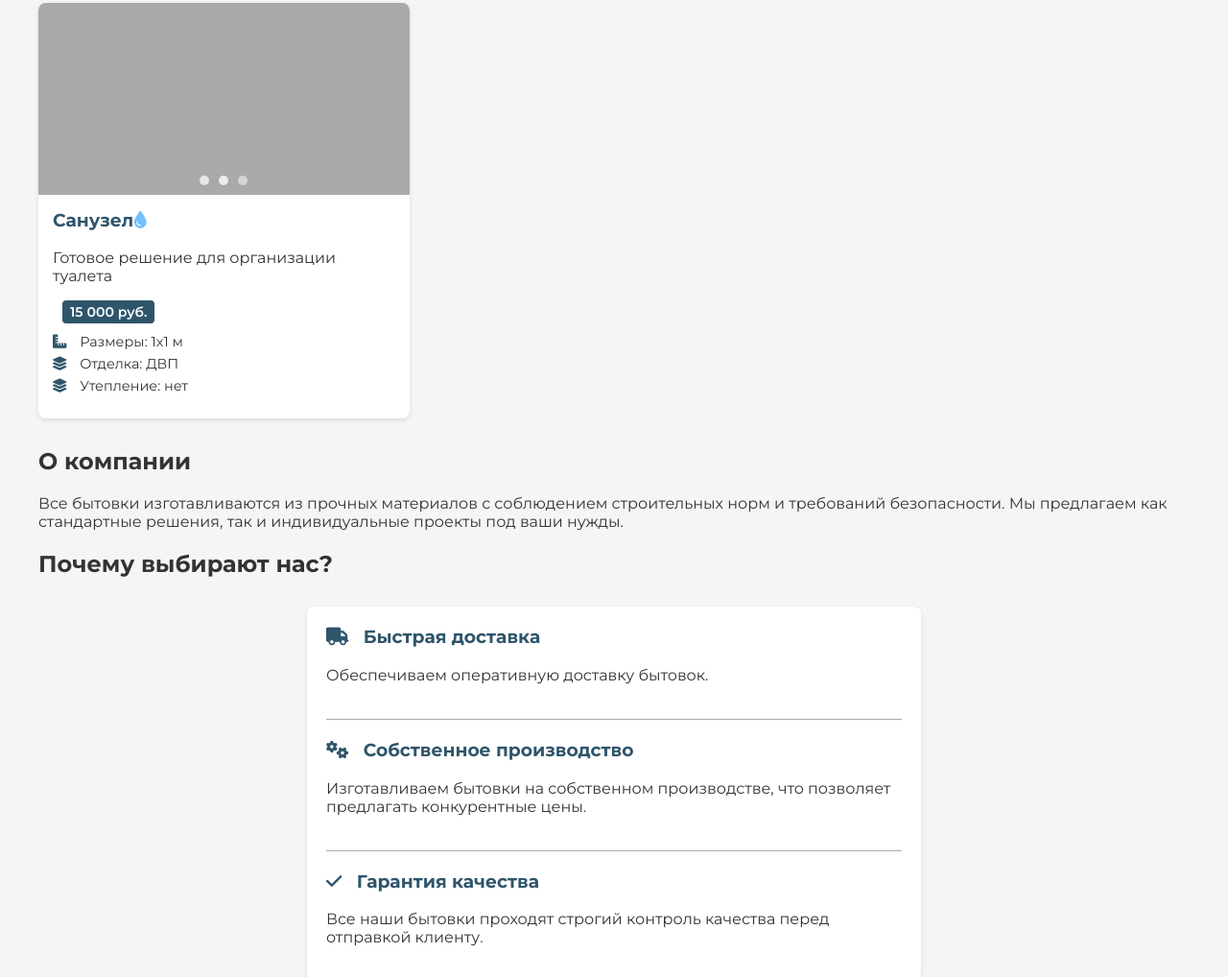
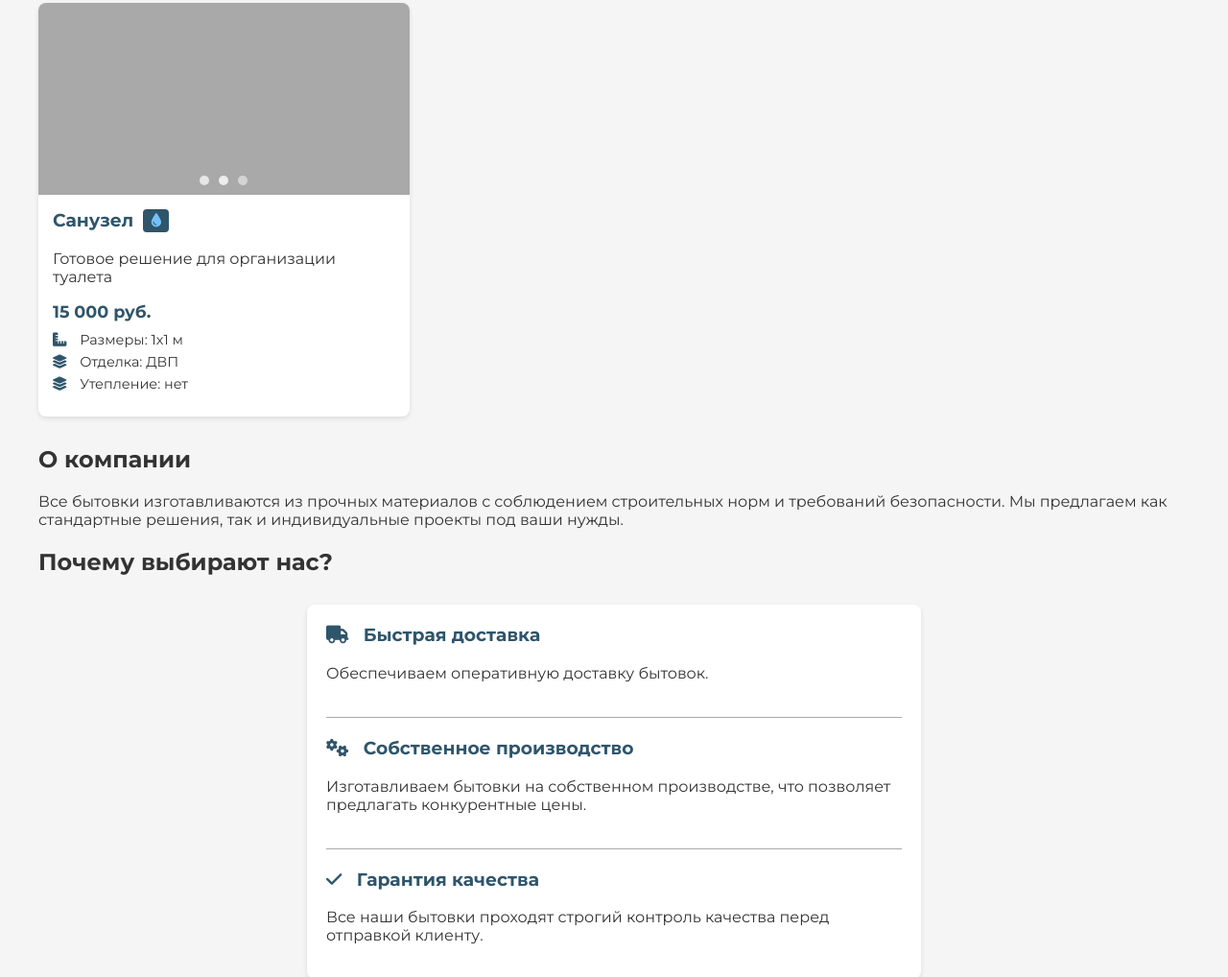
Before and after one commit to Romen192837465/BitovkynaSlavu, a plain HTML site: page index.html in a window 1280 px wide. Shown: the part 767-1785 px from the top of the page at 96% size. Drawn offline with Linux system fonts and the light colour scheme.

Commit message:
index.html

```diff
--- a/index.html
+++ b/index.html
@@ -350,9 +350,9 @@
                         </div>
                     </div>
                     <div class="product-info">
-                        <h3>Санузел <i class="fa-solid fa-droplet" style="color: #74C0FC;"></i></h3>
+                        <h3>Санузел <span class="badge"><i class="fa-solid fa-droplet" style="color: #74C0FC;"></i></h3></span>
                         <p>Готовое решение для организации туалета</p>
-                        <div class="price"><span class="badge">15 000 руб.</div></span>
+                        <div class="price">15 000 руб.</div>
                         <div class="specs">
                             <div class="spec-item"><i class="fas fa-ruler-combined feature-icon"></i> Размеры: 1x1 м</div>
                             <div class="spec-item"><i class="fas fa-layer-group feature-icon"></i> Отделка: ДВП</div>
```
